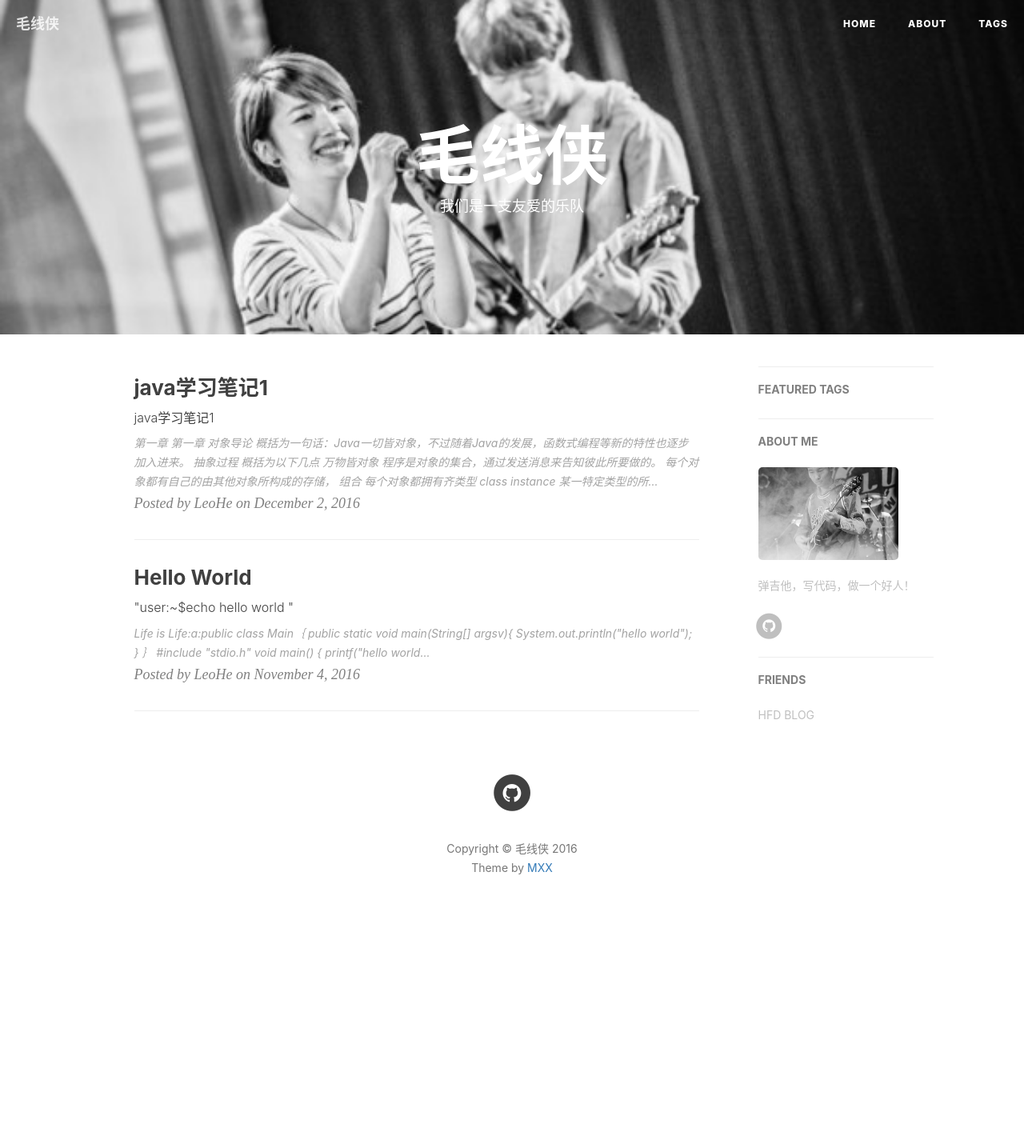
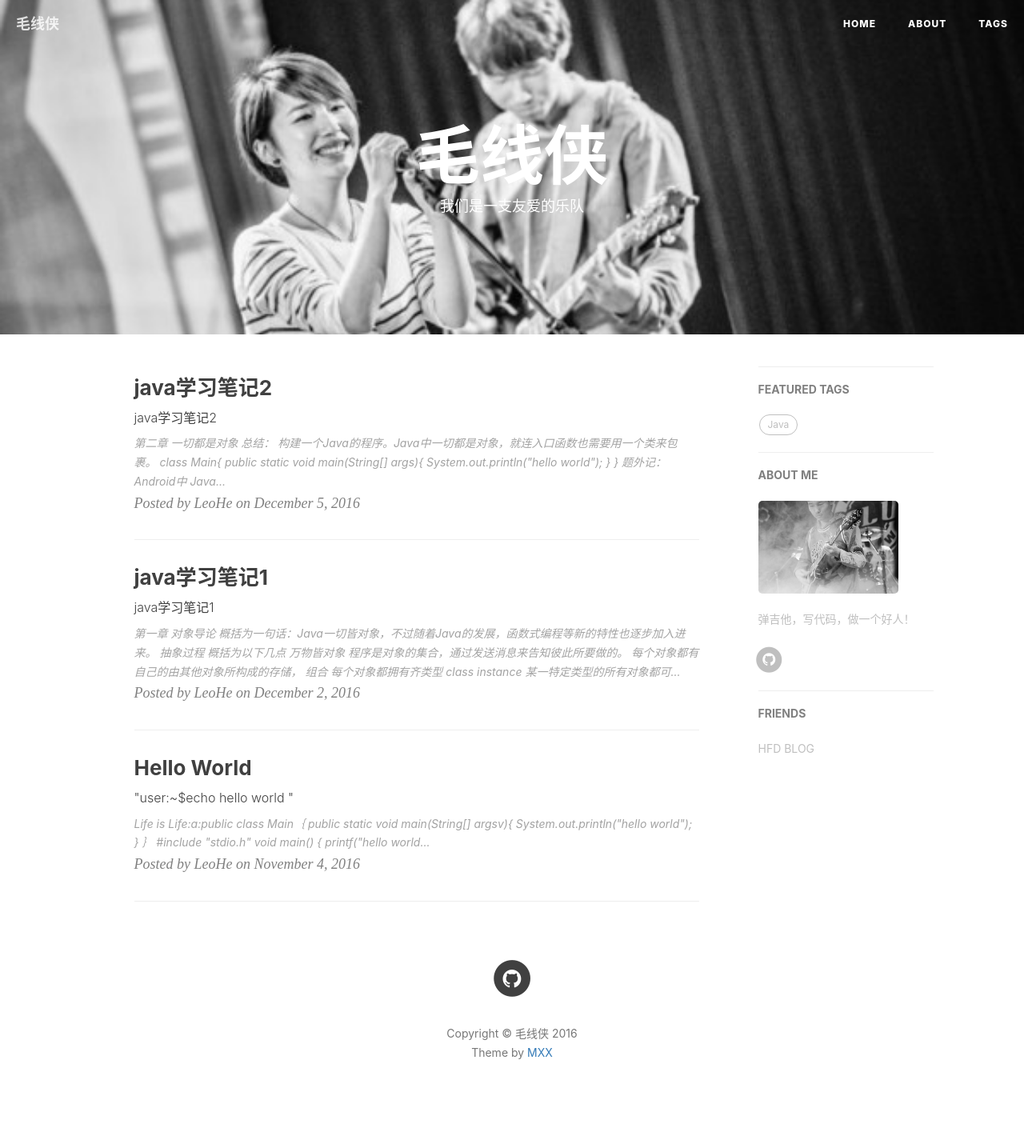
Before and after one commit to hefuduo/hefuduo.github.io, a Jekyll site: the page built from index.html, in a window 1280 px wide. Shown: the whole page at 80% size. Built offline with Jekyll 4.4.1, drawn with Linux system fonts in a browser that asks for light colours; nearby versions of some CDN libraries; the list of posts is cut into pages by our own code; comment, search, counter and statistics services are not loaded; before the commit the page ends 1188 px from its top, so only the background shows below that.

Commit message:
add the java  chapter 2
Signed-off-by: hefuduo <hefuduo@le.com>

````diff
--- a/_posts/2016-12-02-javanote1-2016.markdown
+++ b/_posts/2016-12-02-javanote1-2016.markdown
@@ -9,8 +9,6 @@ tags:
     - Java
 ---
 
-
-[第一章](#c1)
 
 
 
--- /dev/null
+++ b/_posts/2016-12-05-javanote2-2016.markdown
@@ -0,0 +1,119 @@
+---
+layout:     post
+title:      "java学习笔记2"
+subtitle:   "java学习笔记2"
+date:       2016-12-5 17:09:00
+author:     "LeoHe"
+header-img: "img/post-bg-2015.jpg"
+tags:
+    - Java
+---
+
+
+
+
+# 第二章 一切都是对象
+
+- - -
+
+
+总结：
+
+构建一个Java的程序。Java中一切都是对象，就连入口函数也需要用一个类来包裹。
+
+
+
+```java
+ class Main{
+     public static void main(String[] args){
+         System.out.println("hello world");
+     }
+ }
+```
+
+
+_ _ _
+
+
+
+## 题外记：
+
+### Android中 Java 编码风格
+
+Java的编码风格：
+ 1. 驼峰命名规则
+ 2. 隔行缩进规则（4个空格）
+ 3. 域变量命名
+ 4. 局部变量命名
+ 5. 静态变量命名
+ 6. 常量命名
+ 7. 参数命名
+ 8. 函数命名
+ 9. 接口命名
+ 10. 类命名
+ 11. 特殊格式命名
+ 12. 其他
+
+范例：
+
+
+
+
+```java
+//类命名
+public class HelloWorld{
+    public static void main(String[] argsv){
+        System.out.println("hello world");
+    }
+}
+
+
+//接口命名1 I[interface_name]
+public interface IAnimation{
+    void animate();
+}
+
+//接口命名2 On[Action]Listener
+public interface OnClickListener{
+    void onClick(View v);
+}
+
+//接口命名3 [name]er
+public interface Observer{
+    void update();
+}
+
+//成员变量,方法命名
+
+public class LoadingView extends View{
+    private static TAG = "LoadingView";
+    //注意数组的命名鬼发
+    private String[] mTagNames;
+
+    //域变量:尽量定义有意义的词 并加入getter和setter;
+    private Button mButton;
+    private Color mColor;
+    private Bitmap mBitmap;
+    //常量
+    private static final int WIDTH = 100;
+    private static final int HEIGHT = 100;
+
+    public LoadingView(Context context,AttributeSet attr){
+         //
+    }
+
+    public void onMeasure(MeasureSpec heightSpec,MeasureSpec widthSpec){
+        super.onMeasure(heightSpec,widthSpec)
+    }
+
+    public void onDraw(Canvas canvas){
+        //局部变量
+        Path path = new Path();
+    }
+}
+
+
+
+```
+
+### Android中 XML 的命名规范
````
